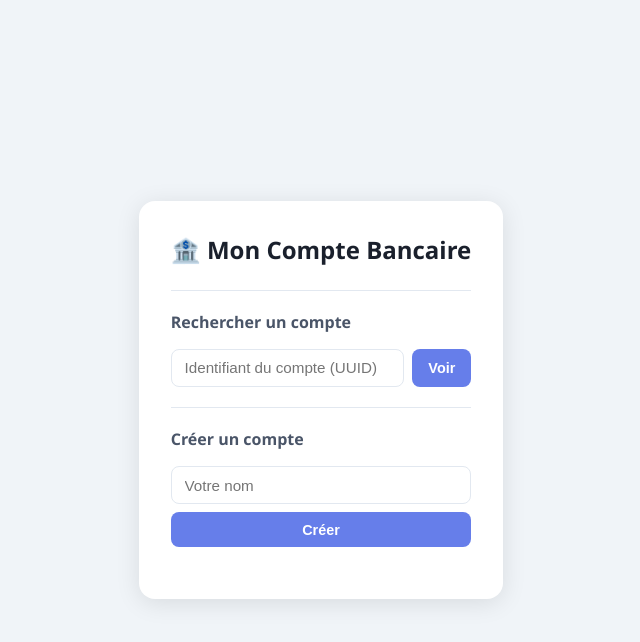
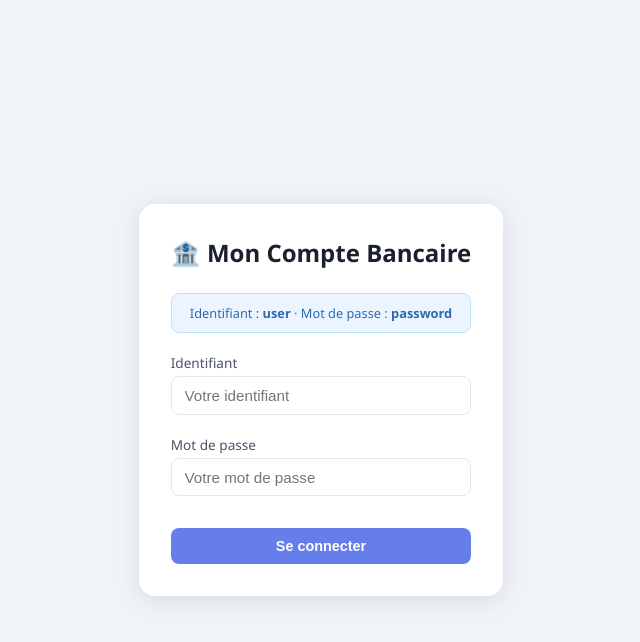
Before and after one commit to amatoug/AccountApi, a Spring Boot app: page / in a window 1280 px wide. Shown: the top 642 px of the page, without its empty margins (319-959 px from the left). Run offline with Spring Boot 4, Linux system fonts and the light colour scheme; some of the project's set-up classes (security, data sources, template engines, error pages and the like) are left out, and stand-ins take their place.

Commit message:
feat: add login page with Spring Security and React LoginPage component
Agent-Logs-Url: https://github.com/amatoug/AccountApi/sessions/d7de9404-20bb-4005-b3a8-b62eb1a618ab

Co-authored-by: amatoug <52861960+amatoug@users.noreply.github.com>

```diff
--- a/pom.xml
+++ b/pom.xml
@@ -39,6 +39,11 @@
         <dependency>
             <groupId>org.springframework.boot</groupId>
             <artifactId>spring-boot-starter-web</artifactId>
+        </dependency>
+
+        <dependency>
+            <groupId>org.springframework.boot</groupId>
+            <artifactId>spring-boot-starter-security</artifactId>
         </dependency>
 
         <dependency>
--- a/src/main/resources/static/index.html
+++ b/src/main/resources/static/index.html
@@ -41,6 +41,7 @@
     .balance-name { font-size: 0.9rem; opacity: 0.8; margin-top: 0.5rem; }
     .section { margin-bottom: 1.25rem; }
     .row { display: flex; gap: 0.5rem; }
+    label { display: block; font-size: 0.85rem; color: #4a5568; margin-bottom: 0.3rem; font-weight: 500; }
     input {
       width: 100%;
       padding: 0.6rem 0.8rem;
@@ -62,10 +63,20 @@
       white-space: nowrap;
     }
     button:hover { opacity: 0.85; }
-    .btn-primary { background: #667eea; color: white; width: 100%; }
+    .btn-primary { background: #667eea; color: white; width: 100%; margin-top: 0.75rem; }
     .btn-deposit { background: #48bb78; color: white; flex: 1; }
     .btn-withdraw { background: #f6ad55; color: white; flex: 1; }
     .btn-create { background: #667eea; color: white; width: 100%; }
+    .btn-logout {
+      background: none;
+      color: #718096;
+      font-size: 0.8rem;
+      padding: 0.3rem 0.6rem;
+      border: 1px solid #e2e8f0;
+      border-radius: 6px;
+      cursor: pointer;
+    }
+    .btn-logout:hover { color: #e53e3e; border-color: #e53e3e; opacity: 1; }
     .error { color: #e53e3e; font-size: 0.85rem; margin-top: 0.5rem; }
     .success { color: #38a169; font-size: 0.85rem; margin-top: 0.5rem; }
     .divider { border: none; border-top: 1px solid #e2e8f0; margin: 1.25rem 0; }
@@ -79,6 +90,23 @@
       word-break: break-all;
       margin-top: 0.5rem;
     }
+    .topbar {
+      display: flex;
+      align-items: center;
+      justify-content: space-between;
+      margin-bottom: 1.5rem;
+    }
+    .topbar h1 { margin-bottom: 0; }
+    .login-hint {
+      background: #ebf4ff;
+      border: 1px solid #bee3f8;
+      border-radius: 8px;
+      padding: 0.6rem 0.85rem;
+      font-size: 0.8rem;
+      color: #2b6cb0;
+      margin-bottom: 1.25rem;
+      text-align: center;
+    }
   </style>
 </head>
 <body>
@@ -86,13 +114,81 @@
 <script type="text/babel">
   const { useState, useCallback } = React;
 
-  function App() {
+  /* ── Login Page ─────────────────────────────────────────────────── */
+  function LoginPage({ onLogin }) {
+    const [username, setUsername] = useState('');
+    const [password, setPassword] = useState('');
+    const [error, setError]       = useState('');
+    const [loading, setLoading]   = useState(false);
+
+    const handleSubmit = useCallback(async (e) => {
+      e.preventDefault();
+      setError('');
+      if (!username.trim() || !password) { setError('Identifiant et mot de passe requis.'); return; }
+      setLoading(true);
+      try {
+        const res = await fetch('/api/login', {
+          method: 'POST',
+          headers: { 'Content-Type': 'application/json' },
+          body: JSON.stringify({ username: username.trim(), password }),
+        });
+        if (!res.ok) {
+          const data = await res.json().catch(() => ({}));
+          throw new Error(data.error || 'Identifiants invalides');
+        }
+        const data = await res.json();
+        onLogin(data.username);
+      } catch (err) {
+        setError(err.message);
+      } finally {
+        setLoading(false);
+      }
+    }, [username, password, onLogin]);
+
+    return (
+      <div className="card">
+        <h1>🏦 Mon Compte Bancaire</h1>
+        <div className="login-hint">Identifiant : <strong>user</strong> · Mot de passe : <strong>password</strong></div>
+        <form onSubmit={handleSubmit}>
+          <div className="section">
+            <label htmlFor="username">Identifiant</label>
+            <input
+              id="username"
+              type="text"
+              autoComplete="username"
+              placeholder="Votre identifiant"
+              value={username}
+              onChange={e => setUsername(e.target.value)}
+            />
+          </div>
+          <div className="section">
+            <label htmlFor="password">Mot de passe</label>
+            <input
+              id="password"
+              type="password"
+              autoComplete="current-password"
+              placeholder="Votre mot de passe"
+              value={password}
+              onChange={e => setPassword(e.target.value)}
+            />
+          </div>
+          {error && <div className="error">⚠ {error}</div>}
+          <button className="btn-primary" type="submit" disabled={loading}>
+            {loading ? 'Connexion…' : 'Se connecter'}
+          </button>
+        </form>
+      </div>
+    );
+  }
+
+  /* ── Dashboard ───────────────────────────────────────────────────── */
+  function Dashboard({ currentUser, onLogout }) {
     const [account, setAccount] = useState(null);
     const [newName, setNewName] = useState('');
     const [searchId, setSearchId] = useState('');
-    const [amount, setAmount] = useState('');
-    const [error, setError] = useState('');
-    const [info, setInfo] = useState('');
+    const [amount, setAmount]   = useState('');
+    const [error, setError]     = useState('');
+    const [info, setInfo]       = useState('');
 
     const clearMessages = () => { setError(''); setInfo(''); };
 
@@ -167,9 +263,17 @@
       }
     }, [account, amount]);
 
+    const handleLogout = useCallback(async () => {
+      await fetch('/api/logout', { method: 'POST' });
+      onLogout();
+    }, [onLogout]);
+
     return (
       <div className="card">
-        <h1>🏦 Mon Compte Bancaire</h1>
+        <div className="topbar">
+          <h1>🏦 Mon Compte</h1>
+          <button className="btn-logout" onClick={handleLogout}>⎋ {currentUser}</button>
+        </div>
 
         {account && (
           <div className="balance-display">
@@ -213,7 +317,7 @@
               onChange={e => setSearchId(e.target.value)}
               onKeyDown={e => e.key === 'Enter' && handleSearch()}
             />
-            <button className="btn-primary" style={{width:'auto'}} onClick={handleSearch}>Voir</button>
+            <button className="btn-primary" style={{width:'auto', marginTop:0}} onClick={handleSearch}>Voir</button>
           </div>
         </div>
 
@@ -237,6 +341,16 @@
     );
   }
 
+  /* ── Root App ────────────────────────────────────────────────────── */
+  function App() {
+    const [user, setUser] = useState(null);
+
+    if (!user) {
+      return <LoginPage onLogin={setUser} />;
+    }
+    return <Dashboard currentUser={user} onLogout={() => setUser(null)} />;
+  }
+
   ReactDOM.createRoot(document.getElementById('root')).render(<App />);
 </script>
 </body>
```
Also changed, not shown: src/main/java/com/kata/bankapi/config/SecurityConfig.java (added, +60 -0 lines), src/main/java/com/kata/bankapi/controller/AuthController.java (added, +52 -0 lines).
